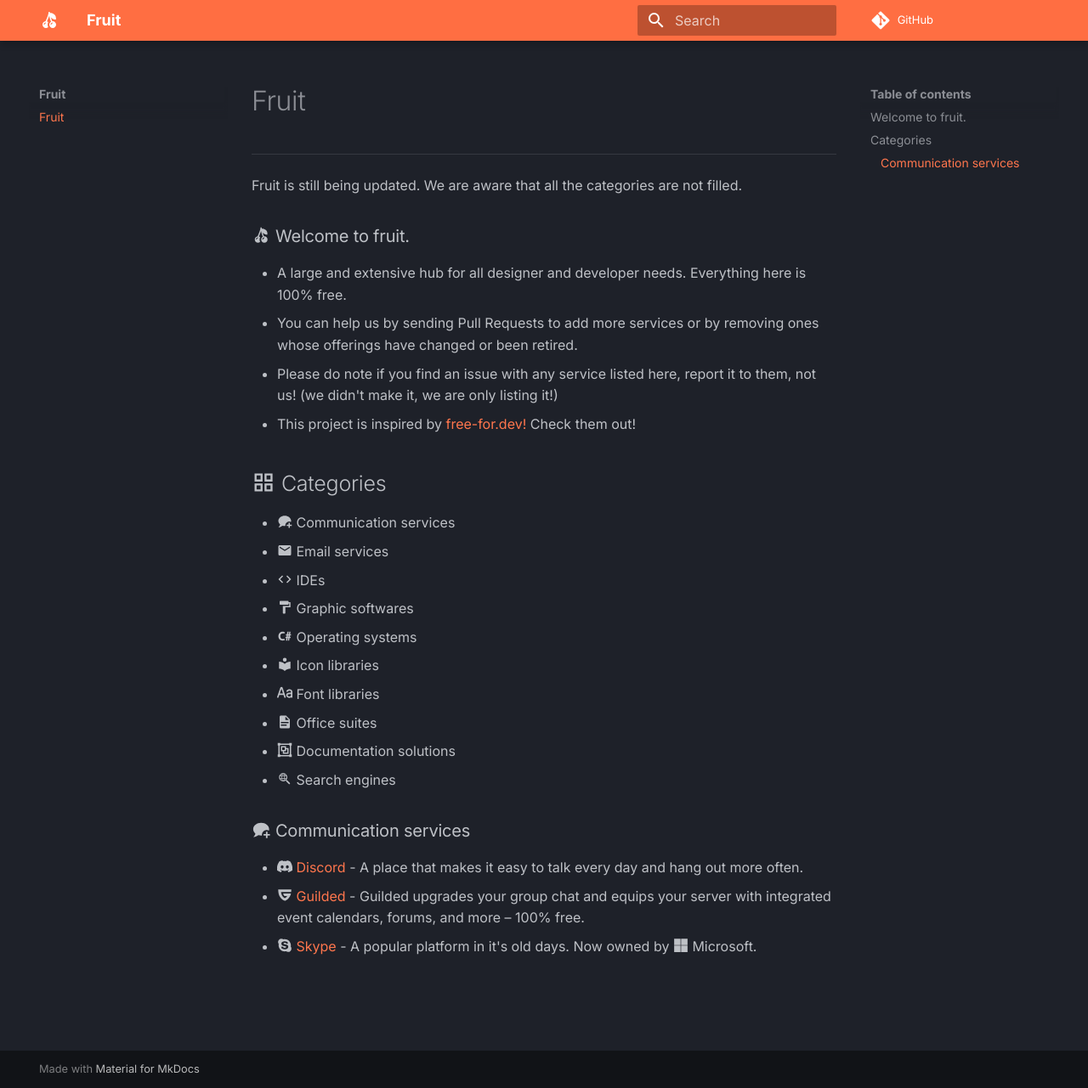
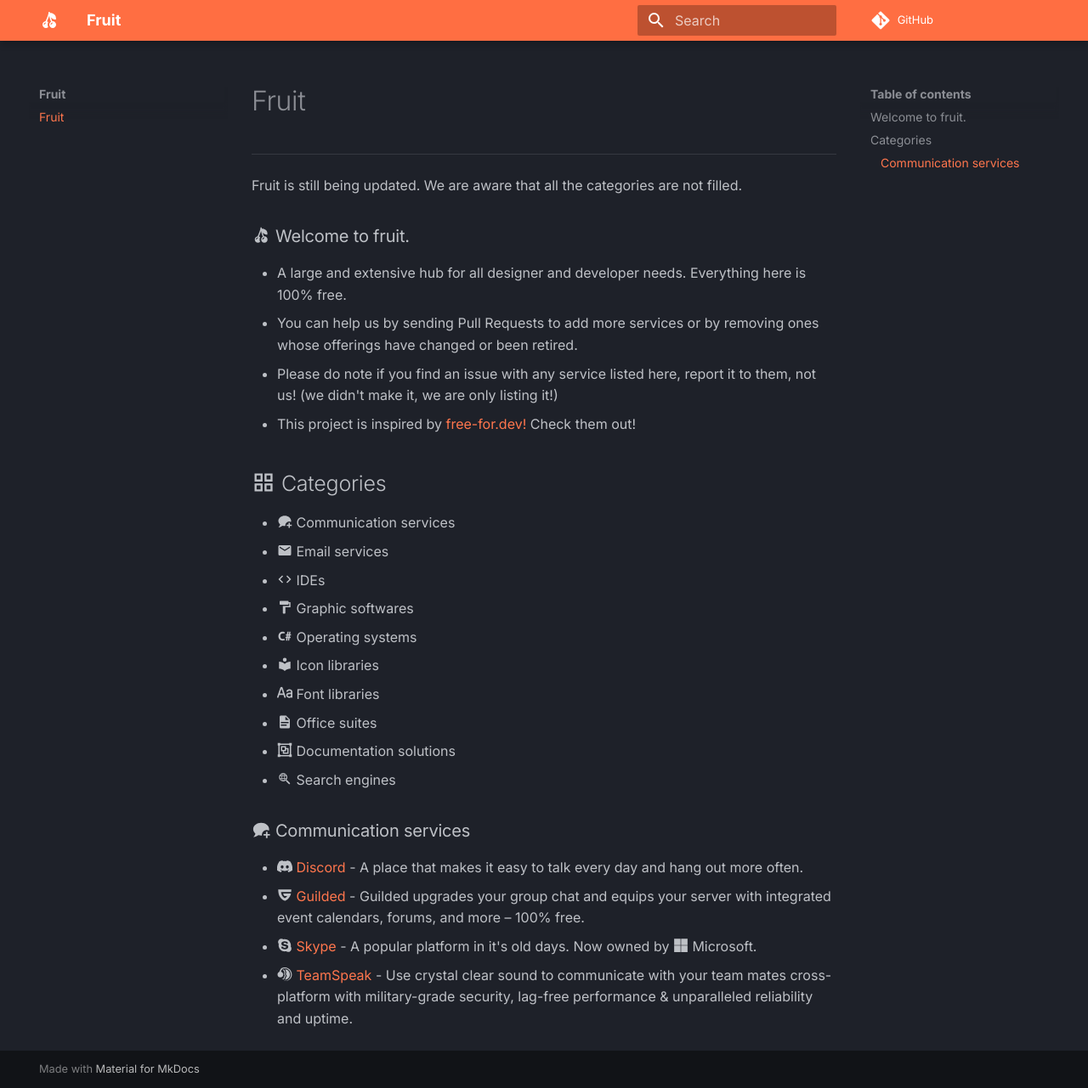
Before and after one commit to hamhimdev/fruit, an MkDocs documentation site: the page built from docs/index.md, in a window 1280 px wide and 1281 px high. Shown: the whole window at 85% size. Built offline with MkDocs 1.6.1 and Material for MkDocs 9.7.7, drawn with Linux system fonts in a browser that asks for light colours; comment, search, counter and statistics services are not loaded.

Commit message:
docs: Add TeamSpeak

```diff
--- a/docs/index.md
+++ b/docs/index.md
@@ -23,3 +23,4 @@
 - :fontawesome-brands-discord: [Discord](https://discord.com/) - A place that makes it easy to talk every day and hang out more often.
 - :fontawesome-brands-guilded: [Guilded](https://www.guilded.gg/) - Guilded upgrades your group chat and equips your server with integrated event calendars, forums, and more – 100% free.
 - :fontawesome-brands-skype: [Skype](https://www.skype.com/en/) - A popular platform in it's old days. Now owned by :fontawesome-brands-microsoft: Microsoft.
+- :fontawesome-brands-teamspeak: [TeamSpeak](https://teamspeak.com/) - Use crystal clear sound to communicate with your team mates cross-platform with military-grade security, lag-free performance & unparalleled reliability and uptime.
```
